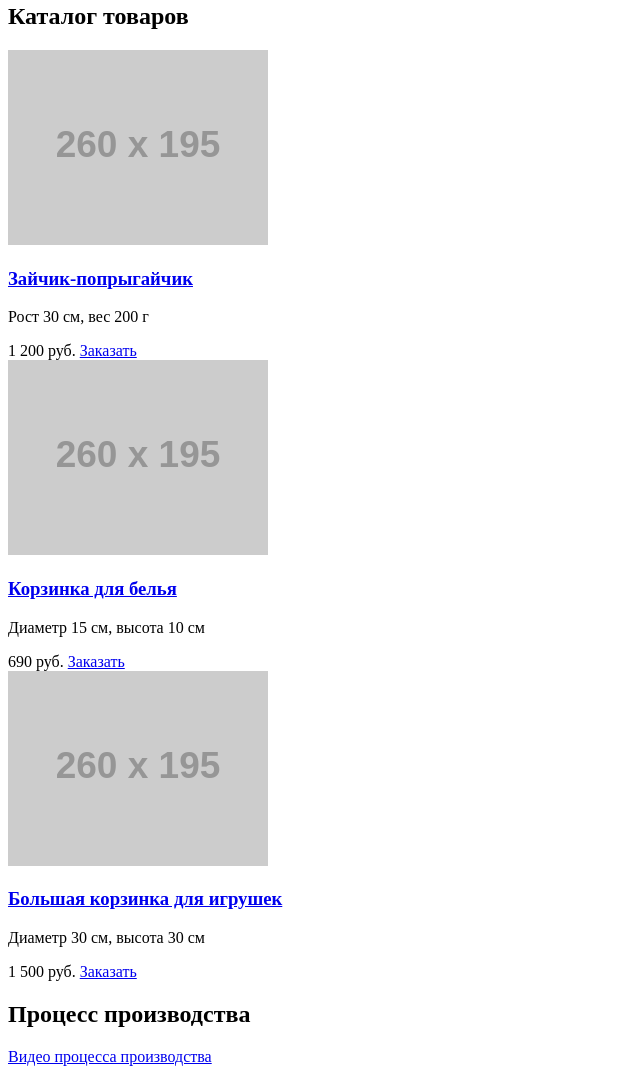
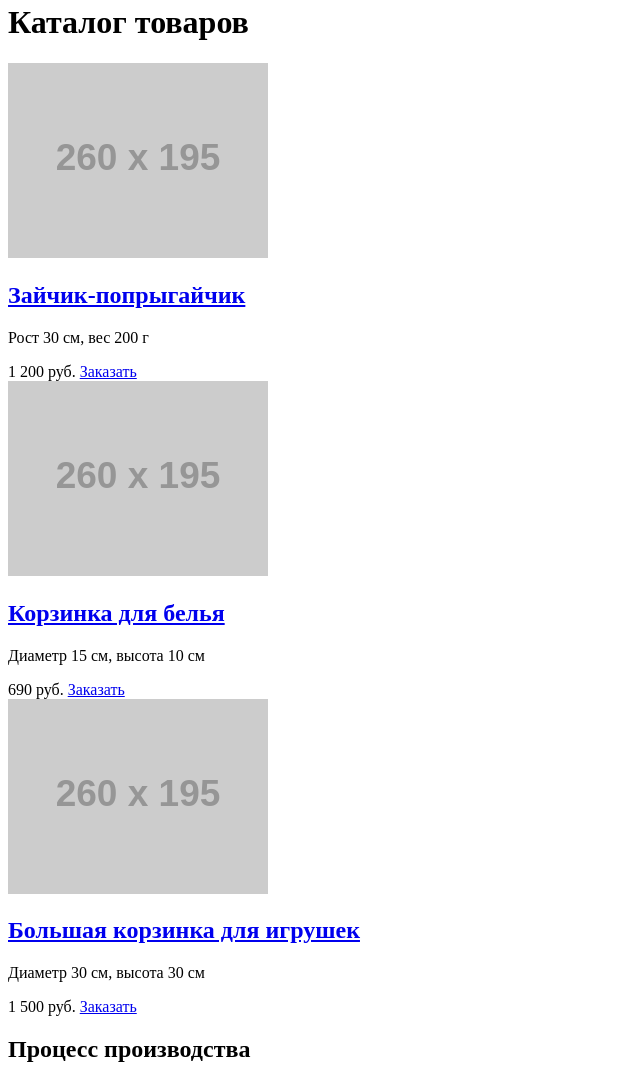
Before and after one commit to Kasgo/106387-mishka, a plain HTML site: page source/catalog.html in a window 1280 px wide. Shown: the part 189-1268 px from the top of the page, without its empty margins (0-640 px from the left). Drawn offline with Linux system fonts and the light colour scheme; placeholder pictures from the web are drawn by us.

Commit message:
Исправляет разметку

```diff
--- a/source/catalog.html
+++ b/source/catalog.html
@@ -30,15 +30,16 @@
     </header>
 
     <main class="page-main">
+      <h1 class="page-main__title">Каталог товаров</h1>
+
       <section class="catalog">
-        <h1 class="catalog__title">Каталог товаров</h1>
         <article class="product">
           <a href="product.html">
             <img src="http://placehold.it/260x195" alt="Зайчик-попрыгайчик" class="product__image" width="260" height="195">
           </a>
-          <h1 class="product__title">
-            <a href="product.html" class="product__link">Зайчик-попрыгайчик</a>
-          </h1>
+          <h2 class="product__title">
+            <a href="product.html">Зайчик-попрыгайчик</a>
+          </h2>
           <p class="product__desc">Рост 30 см, вес 200 г</p>
           <span class="product__price">1 200 руб.</span>
           <a href="addtocart.html" class="product__buy">Заказать</a>
@@ -48,9 +49,9 @@
           <a href="product.html">
             <img src="http://placehold.it/260x195" alt="Корзинка для белья" class="product__image" width="260" height="195">
           </a>
-          <h1 class="product__title">
-            <a href="product.html" class="product__link">Корзинка для белья</a>
-          </h1>
+          <h2 class="product__title">
+            <a href="product.html">Корзинка для белья</a>
+          </h2>
           <p class="product__desc">Диаметр 15 см, высота 10 см</p>
           <span class="product__price">690 руб.</span>
           <a href="addtocart.html" class="product__buy">Заказать</a>
@@ -60,9 +61,9 @@
           <a href="product.html">
             <img src="http://placehold.it/260x195" alt="Большая корзинка для игрушек" class="product__image" width="260" height="195">
           </a>
-          <h1 class="product__title">
-            <a href="product.html" class="product__link">Большая корзинка для игрушек</a>
-          </h1>
+          <h2 class="product__title">
+            <a href="product.html">Большая корзинка для игрушек</a>
+          </h2>
           <p class="product__desc">Диаметр 30 см, высота 30 см</p>
           <span class="product__price">1 500 руб.</span>
           <a href="addtocart.html" class="product__buy">Заказать</a>
@@ -70,7 +71,7 @@
       </section>
 
       <article class="simple-article">
-        <h1 class="simple-article__title simple-article__title--video">Процесс производства</h1>
+        <h2 class="simple-article__title simple-article__title--video">Процесс производства</h2>
         <a href="#" class="simple-article__video">Видео процесса производства</a>
         <p class="simple-article__text">По просьбам наших любимых фолловеров мы сняли для вас подробное видео о том, как появляются наши товары.</p>
         <a href="form.html" class="button simple-article__link">Сделать заказ</a>
```
Also changed, not shown: source/form.html (+2 -1 lines), source/index.html (+1 -1 lines).
